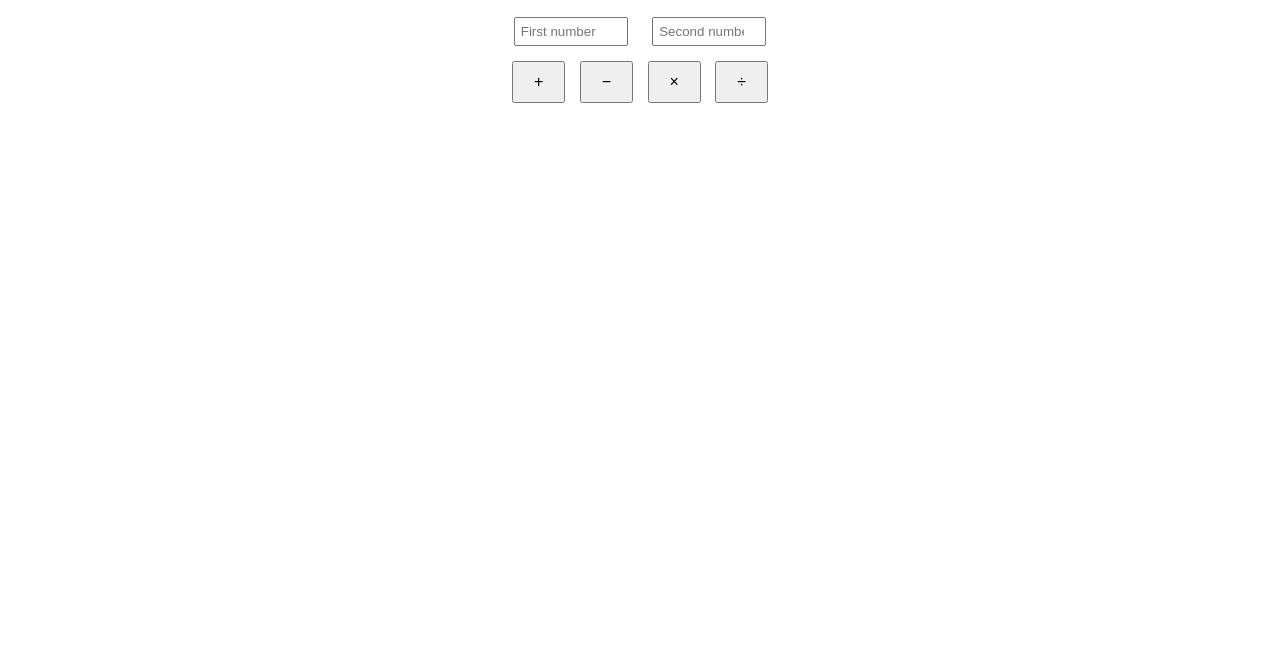
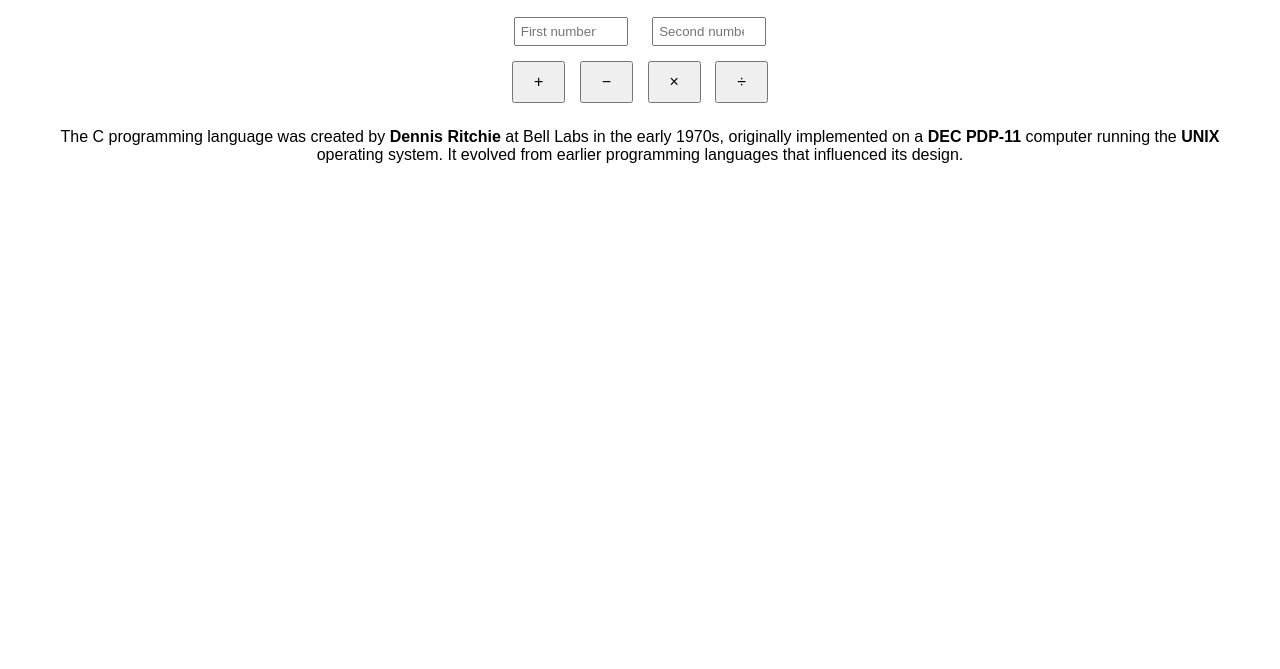
Before and after one commit to DIVYA-G-C/calculator, a plain HTML site: page index.html in a window 1280 px wide. Shown: the part 131-800 px from the top of the page. Drawn offline with Linux system fonts and the light colour scheme.

Commit message:
Update with history of c

```diff
--- a/index.html
+++ b/index.html
@@ -70,5 +70,13 @@
     }
   </script>
 
+  <p>
+          The C programming language was created by
+          <strong>Dennis Ritchie</strong> at Bell Labs in the early 1970s,
+          originally implemented on a <strong>DEC PDP-11</strong> computer
+          running the <strong>UNIX</strong> operating system. It evolved from
+          earlier programming languages that influenced its design.
+        </p>
+
 </body>
 </html>
```
